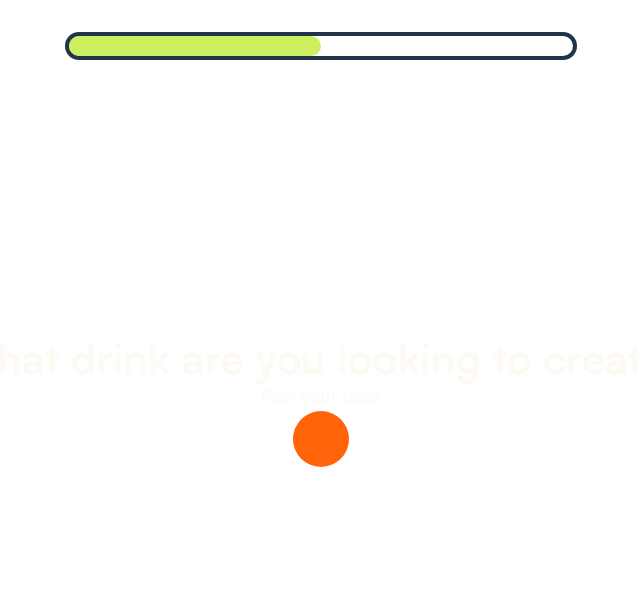
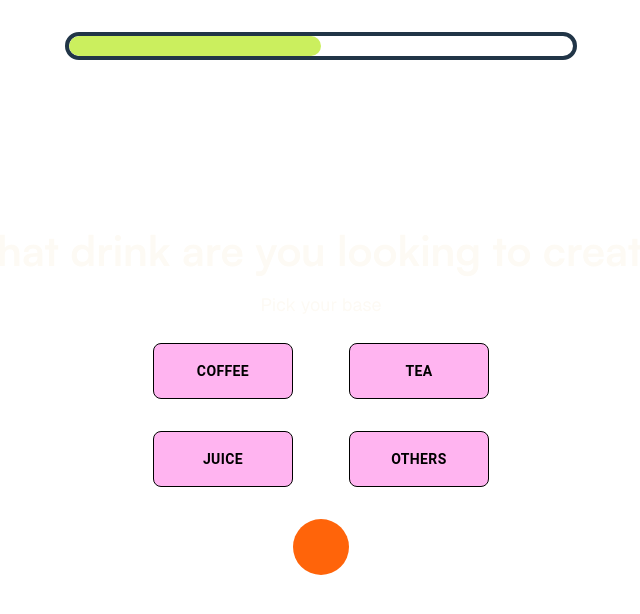
Before and after one commit to reallyAD/microSite-frontend, a React (Vite) app: page /drink-base in a window 1280 px wide. Shown: the top 614 px of the page, without its empty margins (319-959 px from the left). Built offline with nearby package versions, Linux system fonts and the light colour scheme; some icons are missing.

Commit message:
Created Drinkbase form

```diff
--- a/src/index.css
+++ b/src/index.css
@@ -17,7 +17,8 @@
   -moz-osx-font-smoothing: grayscale;
 }
 
-/* RAD  requirements and standardisation
+/*
+* RAD  requirements and standardisation
 *
 * Custom tailwindCSS theme configs
 */
--- a/src/pages/drinkBase/DrinkBase.jsx
+++ b/src/pages/drinkBase/DrinkBase.jsx
@@ -1,21 +1,16 @@
 import React, { useEffect } from 'react';
-import { useGoTo } from '../../utils/useGoTo';
 import BackButton from '../../components/BackButton';
-import CircularArrowButton from '../../components/CircularArrowButton';
-import {useDrinks} from "../../utils/DrinksProvider.jsx";
+import { useDrinks } from "../../utils/DrinksProvider.jsx";
+import BaseForm from './components/BaseForm.jsx';
 
 function DrinkBase() {
 
-    const { toFlavourProfile } = useGoTo();
-    const { drinkData, setDrinkData } = useDrinks();
+    const { drinkData } = useDrinks();
 
     useEffect(() => {
         console.log("DRINK DATA IN DRINK BASE: ", drinkData);
     }, []);
 
-    const handleOnClick = () => {
-        toFlavourProfile();
-    }
 
     return (
       <>
@@ -23,8 +18,8 @@ function DrinkBase() {
         <div className="h-screen text-3xl flex justify-center items-center">
           <div className="flex flex-col items-center">
             <h1 className="font-bold">What drink are you looking to create?</h1>
-            <p className="text-lg">Pick your base</p>
-            <CircularArrowButton onClick={handleOnClick} />
+            <p className="mt-4">Pick your base</p>
+            <BaseForm/>
           </div>
         </div>
      </>
--- /dev/null
+++ b/src/pages/drinkBase/components/BaseForm.jsx
@@ -0,0 +1,69 @@
+import React, { useState } from 'react';
+import Button from '@mui/material/Button';
+import CircularArrowButton from "../../../components/CircularArrowButton.jsx";
+import { useDrinks } from "../../../utils/DrinksProvider.jsx";
+import { useGoTo } from "../../../utils/useGoTo.jsx";
+
+
+function BaseForm () {
+
+    const { toFlavourProfile } = useGoTo();
+    const { drinkData, setDrinkData } = useDrinks();
+
+    const [selectedBase,  setSelectedBase] = useState("");
+
+    const categories = ["Coffee", "Tea", "Juice", "Others"];
+
+    const handleSelectBase = (category) => {
+        if (selectedBase === category) {
+            setSelectedBase(""); // Deselect if already selected
+        } else {
+            setSelectedBase(category);
+        }
+    }
+
+    const handleOnClick = () => {
+        // Update drink data with selected purpose
+        setDrinkData({
+            ...drinkData,
+            drinkBase: selectedBase}
+        );
+
+        // Navigate to next page
+        toFlavourProfile();
+    }
+
+    return (
+        <>
+            <div className="mb-8">
+                <div className="grid grid-cols-2 gap-x-14 gap-y-2">
+                    {categories.map((category) => (
+                        <Button
+                            key={category}
+                            onClick={() => handleSelectBase(category)}
+                            variant={selectedBase=== category ? "contained" : "outlined"}
+                            sx={{
+                                // If purpose is selected, use green, else use pink
+                                backgroundColor: selectedBase === category ? '#CBEF5E' : '#FFB4F0',
+                                color: '#000000',
+                                borderColor: "inherit",
+                                '&:hover': {
+                                    backgroundColor: '#CBEF5E', // darker on hover
+                                },
+                                marginTop: '24px',
+                                fontWeight: 'bold',
+                                height: '56px',
+                                width: '140px',
+                                borderRadius: '8px',
+                            }}>
+                            {category}
+                        </Button>
+                    ))}
+                </div>
+            </div>
+            <CircularArrowButton onClick={handleOnClick}/>
+        </>
+    );
+}
+
+export default BaseForm;
--- a/src/pages/drinkPurpose/DrinkPurpose.jsx
+++ b/src/pages/drinkPurpose/DrinkPurpose.jsx
@@ -5,7 +5,7 @@ import PurposeForm from "./components/PurposeForm.jsx";
 
 function DrinkPurpose() {
 
-    const { drinkData} = useDrinks();
+    const { drinkData } = useDrinks();
 
     useEffect(() => {
         console.log("DRINK DATA IN DRINK PURPOSE: ", drinkData);
```
